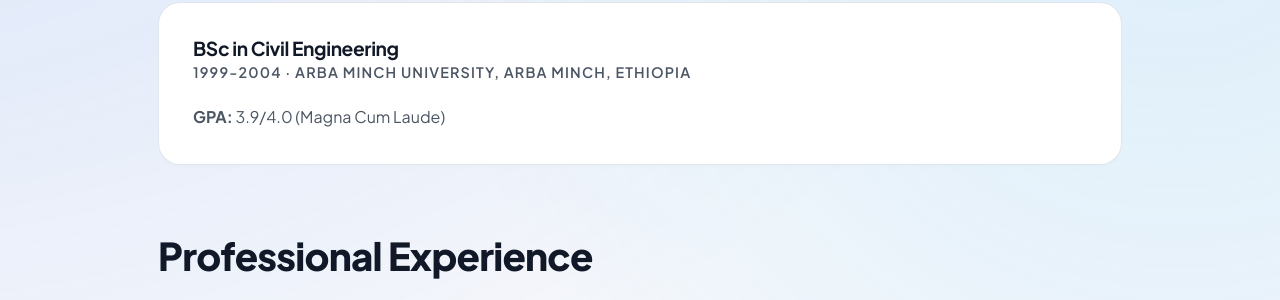
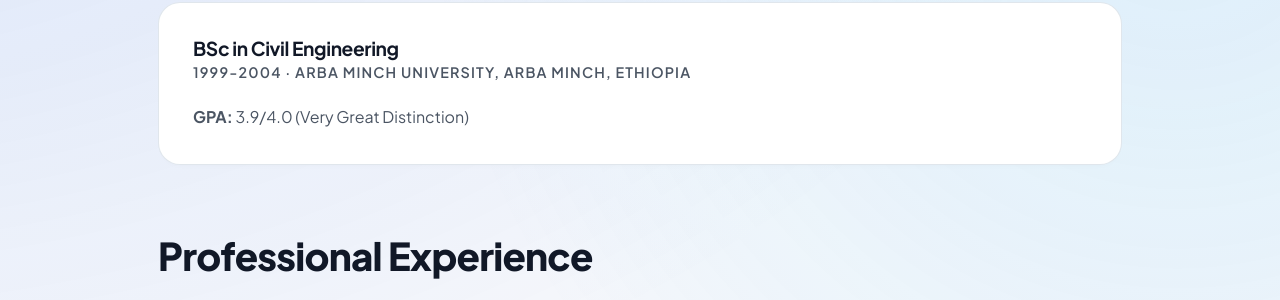
Before and after one commit to yaredwb/yaredwb.github.io, a Jekyll site: the page built from resume.md, in a window 1280 px wide and 900 px high, scrolled down 1640 px. Shown: the part 154-454 px from the top of the window. Built offline with Jekyll 4.4.1, drawn with Linux system fonts in a browser that asks for light colours.

Commit message:
Update GPA description to "Very Great Distinction" for clarity

```diff
--- a/resume.md
+++ b/resume.md
@@ -110,7 +110,7 @@ show_title: false
       <p class="cv-timeline-meta">1999-2004 &middot; Arba Minch University, Arba Minch, Ethiopia</p>
     </div>
     <div class="cv-timeline-body">
-      <p><strong>GPA:</strong> 3.9/4.0 (Magna Cum Laude)</p>
+      <p><strong>GPA:</strong> 3.9/4.0 (Very Great Distinction)</p>
     </div>
   </article>
 </div>
```
